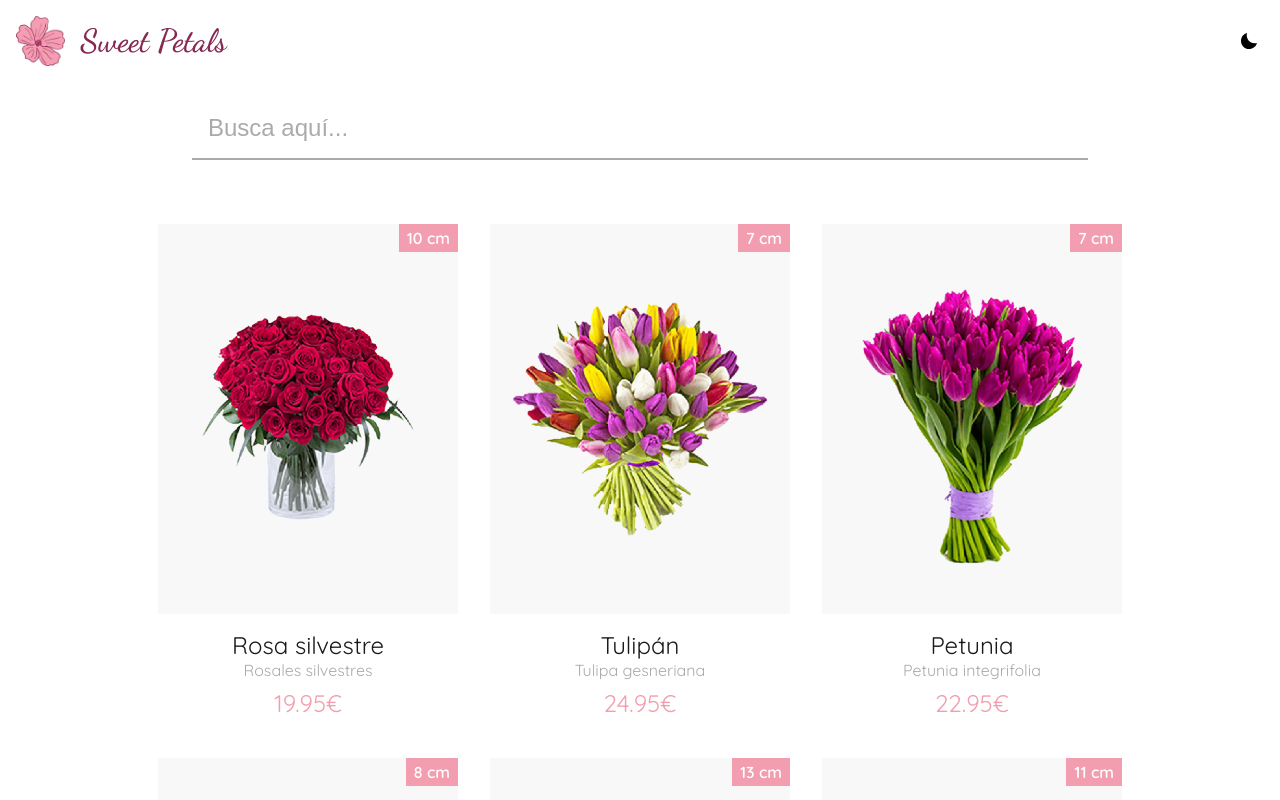
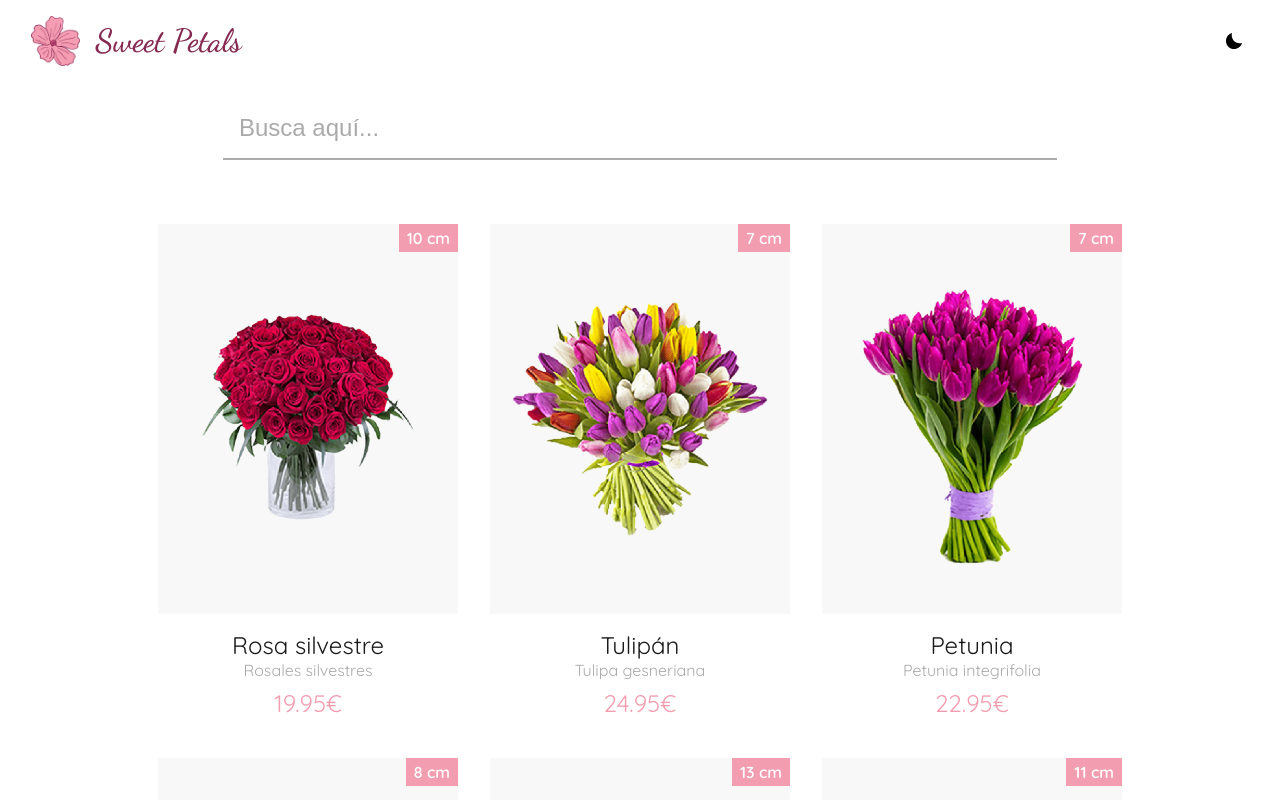
Before and after one commit to Endikaorve/sweet-petals, a Next.js app: page / in a window 1280 px wide. Shown: the top 800 px of the page. Built offline with nearby package versions, Linux system fonts and the light colour scheme.

Commit message:
Feat: añade el Header al layout

```diff
--- a/components/common/Header/Header.module.css
+++ b/components/common/Header/Header.module.css
@@ -1,6 +1,6 @@
-.header {
+.mainHeader {
   margin-bottom: var(--space-md);
-  padding: var(--space-md);
+  padding: var(--space-md) 0;
 
   display: flex;
   align-items: center;
--- a/components/common/Header/Header.tsx
+++ b/components/common/Header/Header.tsx
@@ -11,7 +11,7 @@ const Header = () => {
   const { theme, setTheme } = useTheme();
 
   return (
-    <header className={styles.header}>
+    <header className={styles.mainHeader}>
       <Link href="/">
         <div className={styles.logo}>
           <img
--- a/components/ui/objects/Container/Container.module.css
+++ b/components/ui/objects/Container/Container.module.css
@@ -1,4 +1,5 @@
 .mainContainer {
   max-width: var(--container-max-width);
   margin: 0 auto var(--space-lg) auto;
+  padding: 0 1rem;
 }
--- a/pages/index.tsx
+++ b/pages/index.tsx
@@ -41,9 +41,9 @@ const Home: NextPage<Props> = ({ flowers }) => {
         <link rel="icon" href="/favicon.ico" />
       </Head>
 
-      <Header />
+      <Container>
+        <Header />
 
-      <Container>
         <Search onSearch={onSearch} />
 
         <CardList flowers={filteredFlowers} />
--- a/styles/globals.css
+++ b/styles/globals.css
@@ -32,7 +32,7 @@
 
   --breakpoint-sm: 646px;
 
-  --container-max-width: 1296px;
+  --container-max-width: 1328px;
 }
 
 [data-theme="dark"] {
@@ -51,6 +51,8 @@ body {
   background-color: var(--background-color);
   font-size: var(--font-size-md);
   color: var(--text-color);
+
+  scrollbar-gutter: stable both-edges;
 
   transition: var(--animation-transition);
 }
```
